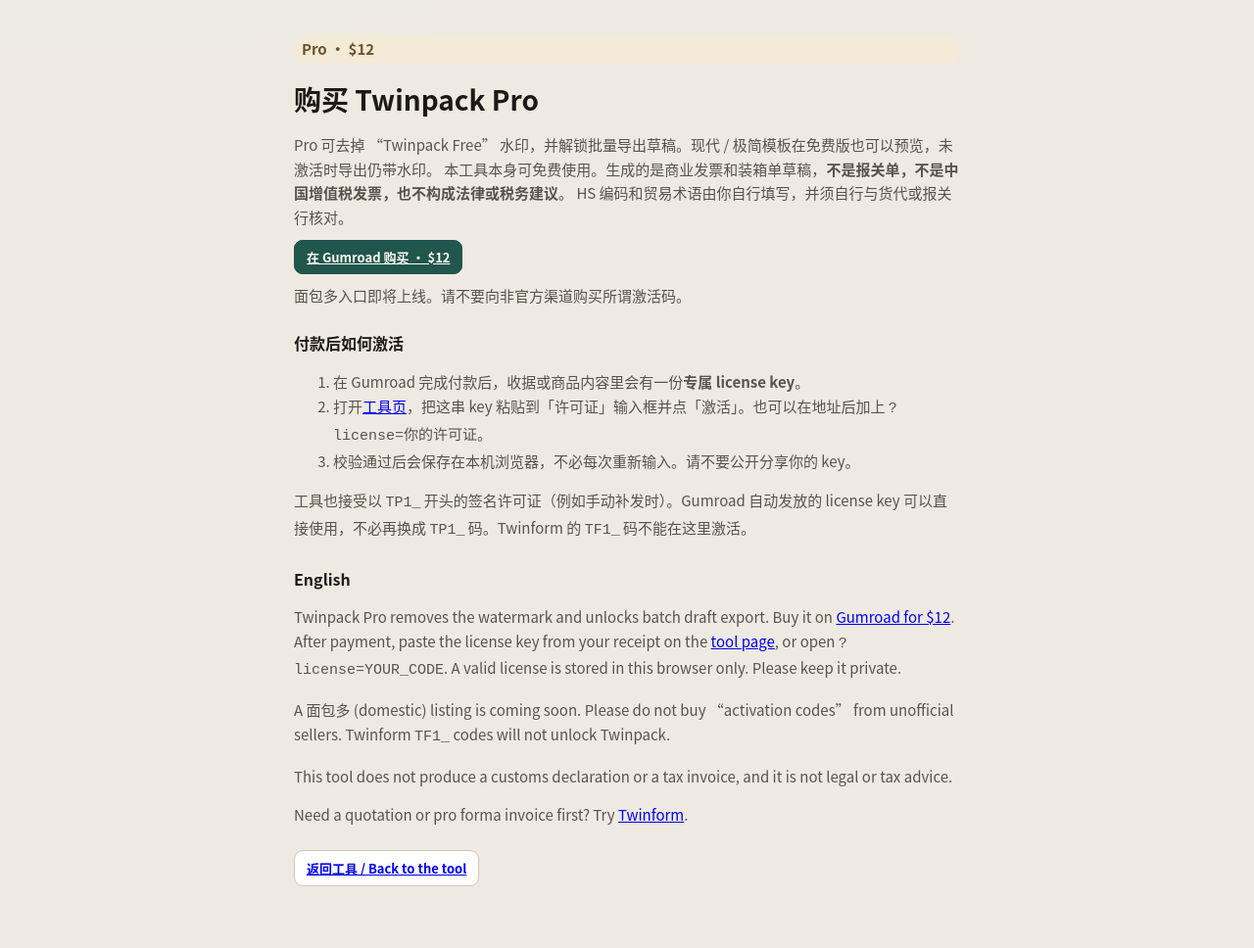
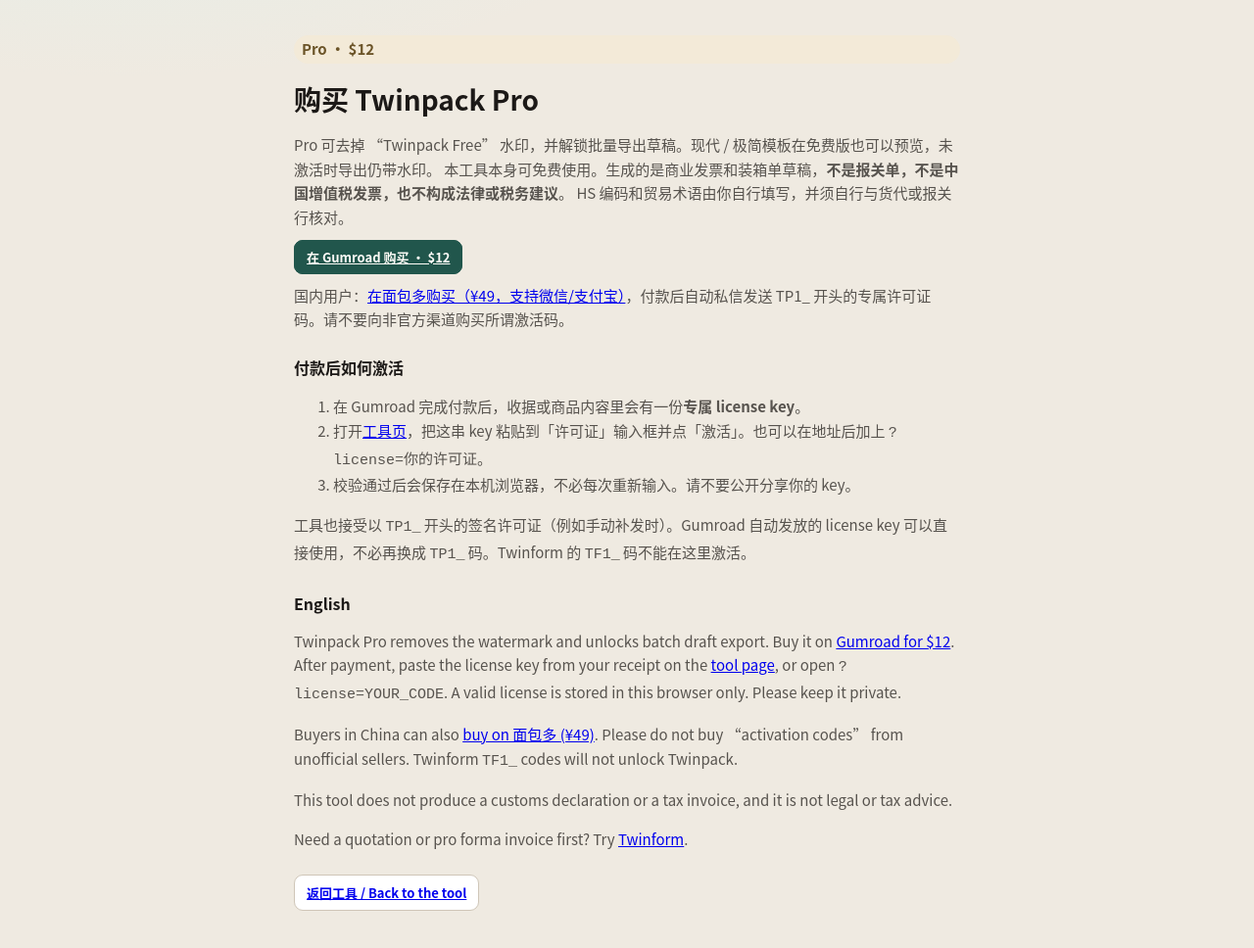
Before and after one commit to xiaoyangge1993/twinpack, a plain HTML site: page purchase.html in a window 1280 px wide. Shown: the part 64-1032 px from the top of the page at 98% size. Drawn offline with Linux system fonts and the light colour scheme; a web font is replaced by a local one.

Commit message:
Link 面包多 listing

```diff
--- a/purchase.html
+++ b/purchase.html
@@ -4,7 +4,7 @@
     <meta charset="UTF-8" />
     <meta name="viewport" content="width=device-width, initial-scale=1" />
     <title>Twinpack Pro — 购买说明</title>
-    <meta name="description" content="购买 Twinpack Pro：去掉水印、批量导出草稿。Gumroad $12，付款后用 license key 在工具页激活。面包多即将上线。" />
+    <meta name="description" content="购买 Twinpack Pro：去掉水印、批量导出草稿。Gumroad $12，付款后用 license key 在工具页激活。国内可在面包多 ¥49 购买。" />
     <link rel="icon" href="assets/favicon.svg" type="image/svg+xml" />
     <link rel="stylesheet" href="css/fonts.css" />
     <link rel="stylesheet" href="css/styles.css" />
@@ -27,7 +27,7 @@
       <p>
         <a class="btn btn-primary" href="https://xiaoxiaoyang.gumroad.com/l/cjxupc" target="_blank" rel="noopener noreferrer">在 Gumroad 购买 · $12</a>
       </p>
-      <p class="hint">面包多入口即将上线。请不要向非官方渠道购买所谓激活码。</p>
+      <p class="hint">国内用户：<a href="https://mbd.pub/o/bread/YZaWl5lxZA==" target="_blank" rel="noopener">在面包多购买（¥49，支持微信/支付宝）</a>，付款后自动私信发送 TP1_ 开头的专属许可证码。请不要向非官方渠道购买所谓激活码。</p>
       <h2>付款后如何激活</h2>
       <ol>
         <li>在 Gumroad 完成付款后，收据或商品内容里会有一份<strong>专属 license key</strong>。</li>
@@ -42,7 +42,7 @@
         After payment, paste the license key from your receipt on the <a href="./">tool page</a>, or open
         <code>?license=YOUR_CODE</code>. A valid license is stored in this browser only. Please keep it private.
       </p>
-      <p>A 面包多 (domestic) listing is coming soon. Please do not buy “activation codes” from unofficial sellers. Twinform <code>TF1_</code> codes will not unlock Twinpack.</p>
+      <p>Buyers in China can also <a href="https://mbd.pub/o/bread/YZaWl5lxZA==" target="_blank" rel="noopener">buy on 面包多 (¥49)</a>. Please do not buy “activation codes” from unofficial sellers. Twinform <code>TF1_</code> codes will not unlock Twinpack.</p>
       <p>This tool does not produce a customs declaration or a tax invoice, and it is not legal or tax advice.</p>
       <p>
         Need a quotation or pro forma invoice first?
```
